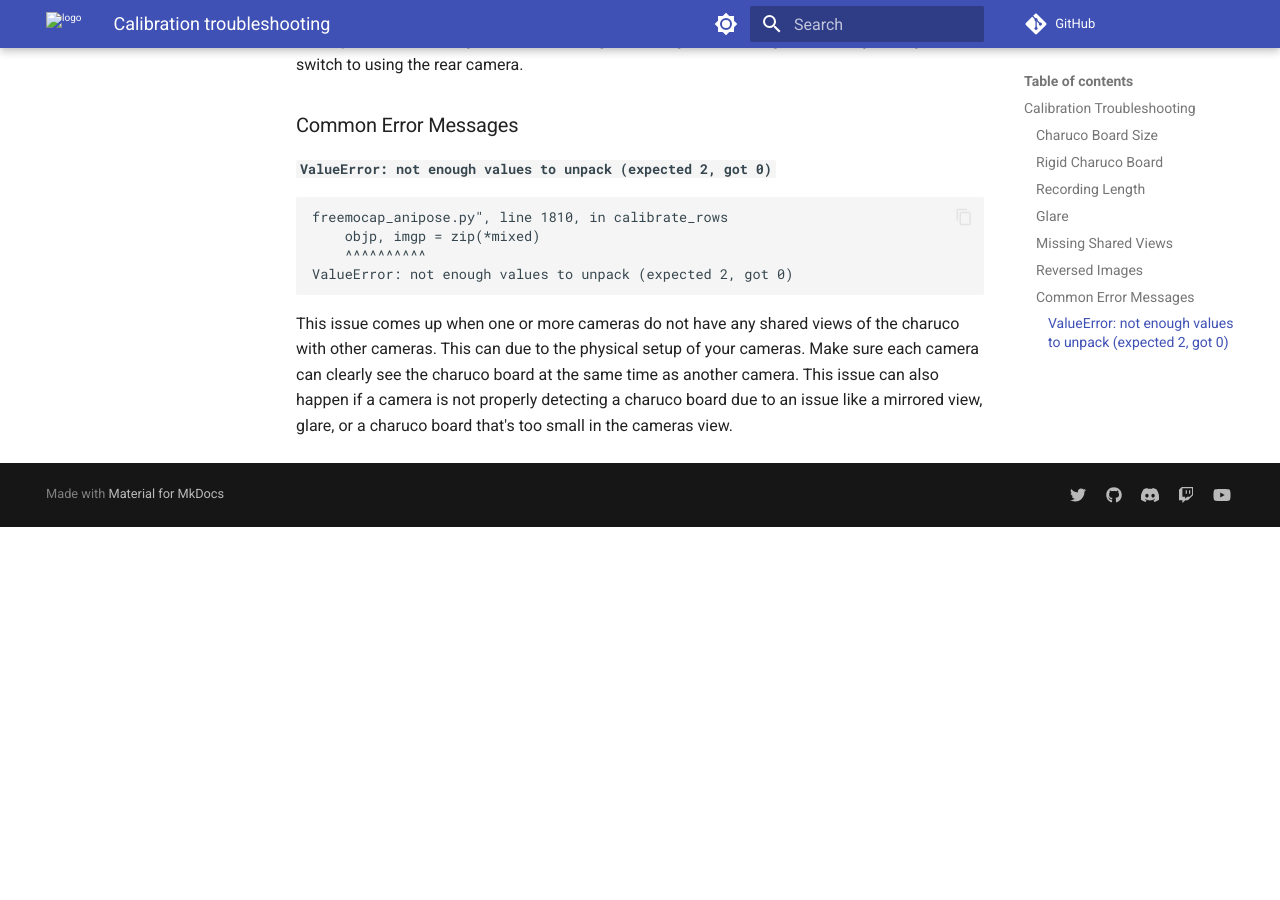
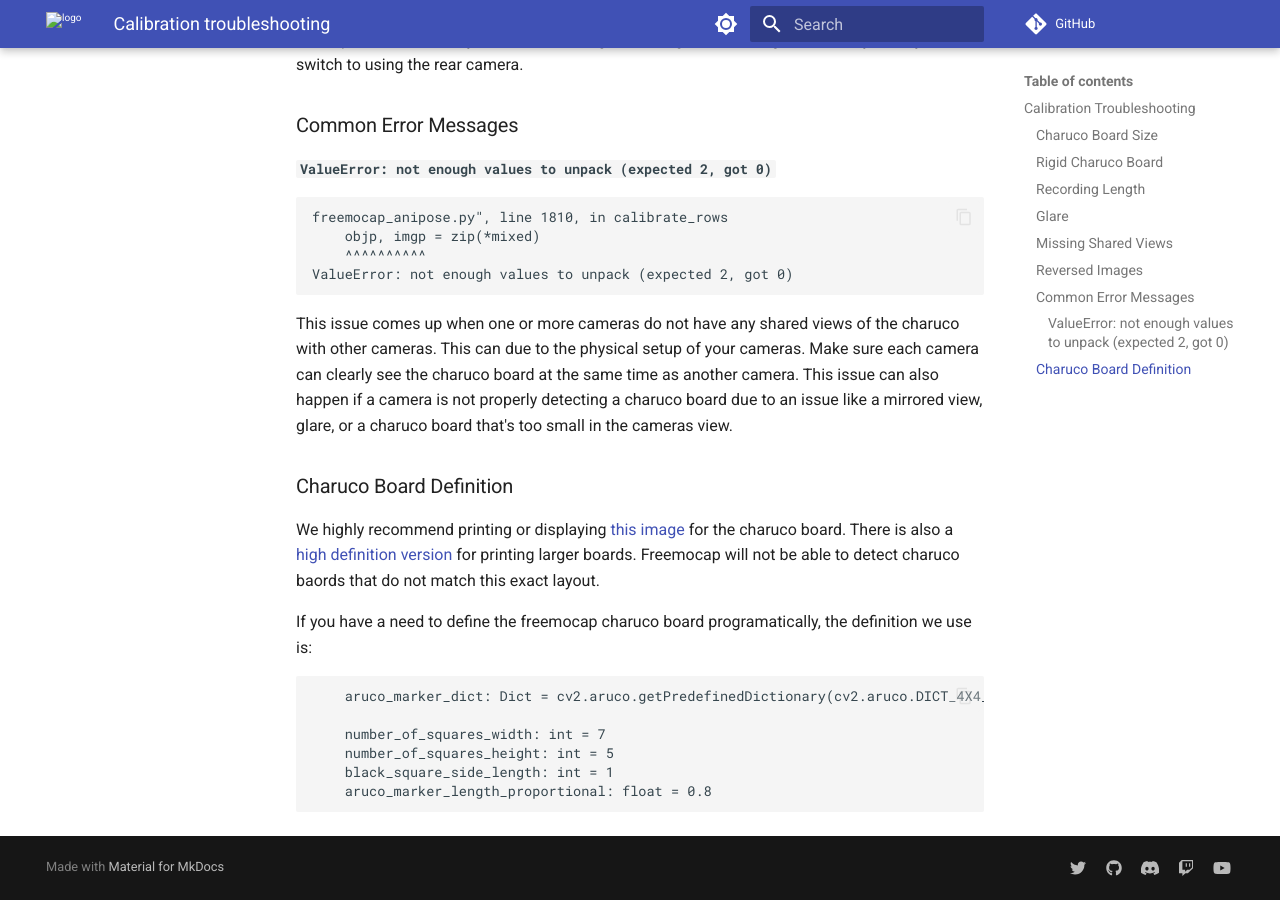
Before and after one commit to freemocap/documentation, an MkDocs documentation site: the page built from docs/Writerside/topics/troubleshooting/calibration_troubleshooting.md, in a window 1280 px wide and 900 px high, scrolled down 1475 px. Built offline with MkDocs 1.6.1 and Material for MkDocs 9.7.7, drawn with Linux system fonts in a browser that asks for light colours; comment, search, counter and statistics services are not loaded; before the commit the page ends 2002 px from its top, so only the background shows below that.

Commit message:
add charuco board definition to calib troubleshooting

````diff
--- a/docs/Writerside/topics/troubleshooting/calibration_troubleshooting.md
+++ b/docs/Writerside/topics/troubleshooting/calibration_troubleshooting.md
@@ -39,3 +39,17 @@ freemocap_anipose.py", line 1810, in calibrate_rows
 ValueError: not enough values to unpack (expected 2, got 0)
 ```
 This issue comes up when one or more cameras do not have any shared views of the charuco with other cameras. This can due to the physical setup of your cameras. Make sure each camera can clearly see the charuco board at the same time as another camera. This issue can also happen if a camera is not properly detecting a charuco board due to an issue like a mirrored view, glare, or a charuco board that's too small in the cameras view.
+
+## Charuco Board Definition
+
+We highly recommend printing or displaying [this image](https://github.com/freemocap/freemocap/blob/main/freemocap/assets/charuco/charuco_board_image.png) for the charuco board. There is also a [high definition version](https://github.com/freemocap/freemocap/blob/main/freemocap/assets/charuco/charuco_board_image_highRes.png) for printing larger boards. Freemocap will not be able to detect charuco baords that do not match this exact layout.
+
+If you have a need to define the freemocap charuco board programatically, the definition we use is:
+```
+    aruco_marker_dict: Dict = cv2.aruco.getPredefinedDictionary(cv2.aruco.DICT_4X4_250)
+
+    number_of_squares_width: int = 7
+    number_of_squares_height: int = 5
+    black_square_side_length: int = 1
+    aruco_marker_length_proportional: float = 0.8
+```
````
